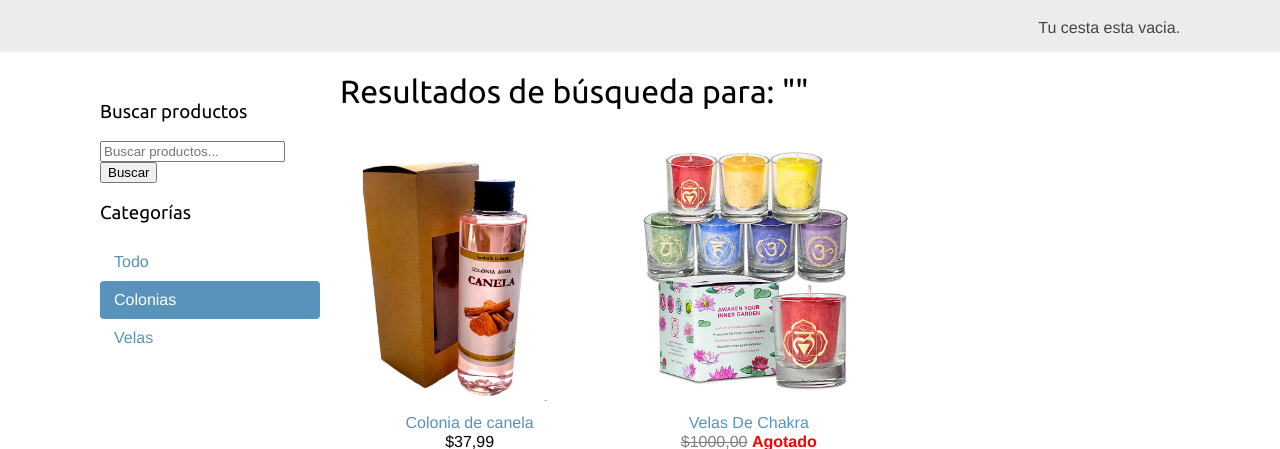
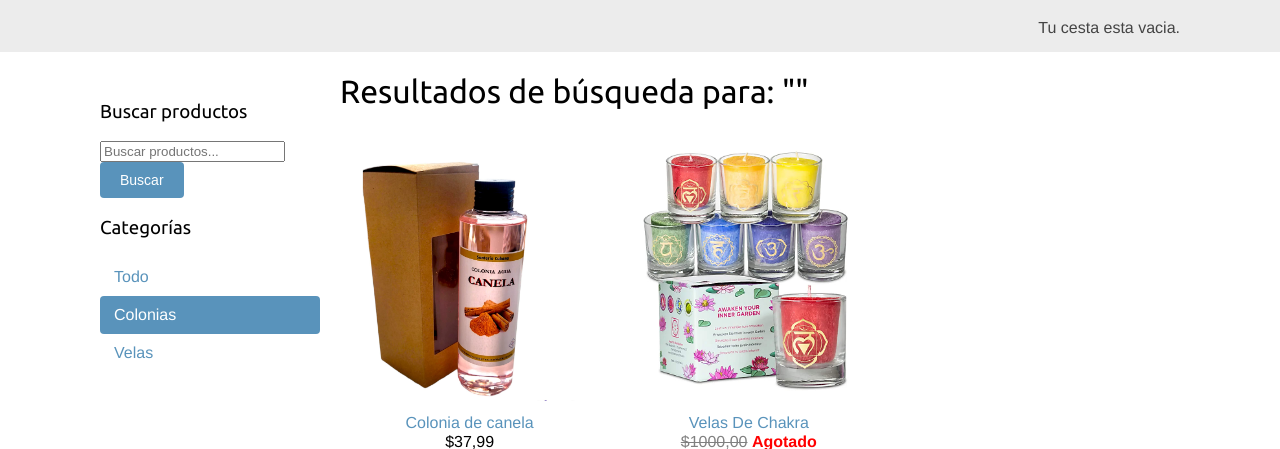
Before and after one commit to clameaitu/PGPIEquipo15, a Django app: template myshop/shop/templates/shop/product/search.html in a window 1280 px wide. Shown: the part 46-495 px from the top of the page. Run offline with Django 5.2, Linux system fonts and the light colour scheme; the template is opened without the code that fills it: values that come from a table or form of the project are taken from there, others are empty; data comes from the database, SQL or seed files in the repository.

Commit message:
fix(search): fix some bugs in frontend

```diff
--- a/myshop/shop/templates/shop/product/search.html
+++ b/myshop/shop/templates/shop/product/search.html
@@ -10,10 +10,10 @@
 
     <!-- Formulario de búsqueda -->
     <h3>Buscar productos</h3>
-    <form method="get" action="{% url 'shop:search' %}" class="search-form">
+    <form method="get" action="{% url 'shop:search' %}">
       {% csrf_token %}
       <input type="text" name="query" placeholder="Buscar productos...">
-      <button type="submit" class="btn-search">Buscar</button>
+      <input type="submit" value="Buscar">
     </form>
 
     <h3>Categorías</h3>
--- a/myshop/shop/views.py
+++ b/myshop/shop/views.py
@@ -1,4 +1,4 @@
-from django.shortcuts import render, get_object_or_404
+from django.shortcuts import render, get_object_or_404, redirect
 from django.db.models import Q
 from .models import Category, Product
 from cart.forms import CartAddProductForm
@@ -42,6 +42,8 @@ def search_view(request):
                 Q(descripcion__icontains=query) |
                 Q(categoria__nombre__icontains=query)
             ).distinct()  # .distinct() para evitar duplicados si un producto coincide en varias categorías
+    if not query:  # If no query, redirect to product list view
+        return redirect('shop:product_list')
 
     return render(request, 'shop/product/search.html', {
         'form': form,
```
